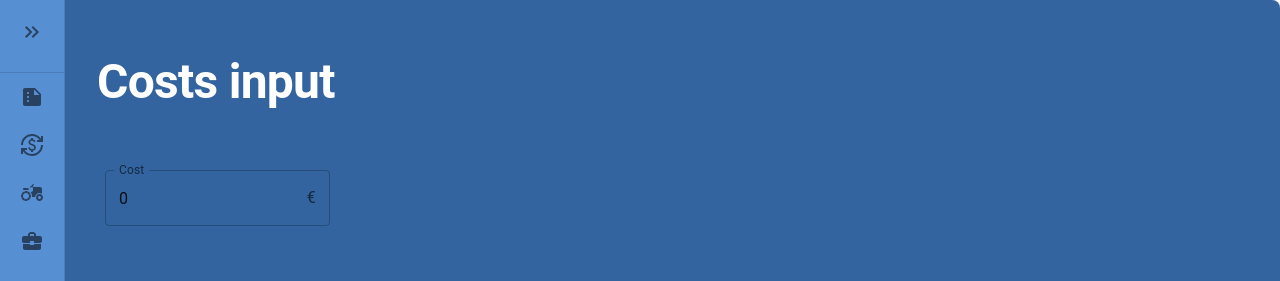
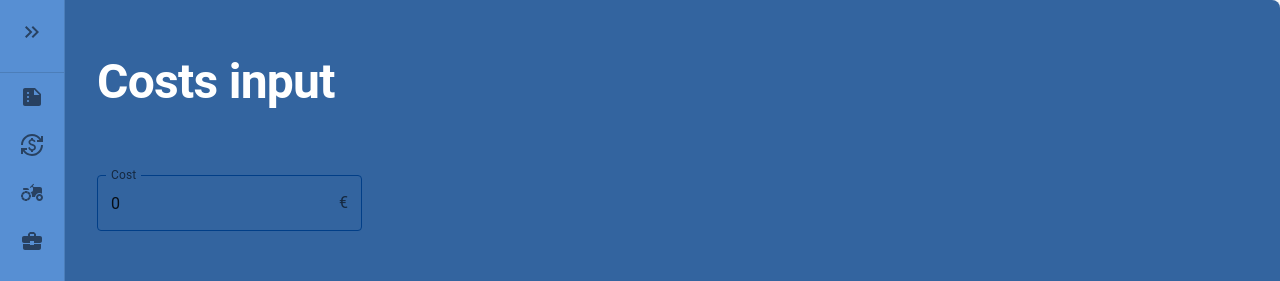
Before and after one commit to jonvabalis/BerryUi, a React (Vite) app: page /costs in a window 1280 px wide. Shown: the top 281 px of the page. Built offline with nearby package versions, Linux system fonts and the light colour scheme.

Commit message:
refactor: updated visual look of select fields

```diff
--- a/src/components/Harvest/EmployeeSelectField.tsx
+++ b/src/components/Harvest/EmployeeSelectField.tsx
@@ -26,9 +26,30 @@ export function EmployeeSelectField({
   };
 
   return (
-    <FormControl variant="filled" sx={{ m: 1, minWidth: 120 }}>
+    <FormControl
+      variant="outlined"
+      sx={{
+        mt: 1.25,
+        width: { xs: "100%", md: "auto" },
+        minWidth: { xs: "100%", md: 200 },
+      }}
+    >
       <InputLabel id="demo-simple-select-standard-label">Employee</InputLabel>
       <Select
+        sx={{
+          ".MuiOutlinedInput-notchedOutline": {
+            borderColor: "primary.main",
+          },
+          "&.Mui-focused .MuiOutlinedInput-notchedOutline": {
+            borderColor: "primary.secondary",
+          },
+          "&:hover .MuiOutlinedInput-notchedOutline": {
+            borderColor: "primary.secondary",
+          },
+          "& .MuiSvgIcon-root": {
+            color: "primary.main",
+          },
+        }}
         labelId="demo-simple-select-standard-label"
         id="demo-simple-select-standard"
         value={value}
--- a/src/components/Sale/BerryKindSelectField.tsx
+++ b/src/components/Sale/BerryKindSelectField.tsx
@@ -6,7 +6,6 @@ import {
   SelectChangeEvent,
 } from "@mui/material";
 import { BerryKind } from "../../api/berryKinds/useGetAllByTypeBerryKind";
-import { ChangeEvent } from "react";
 
 interface BerryKindSelectFieldProps {
   berryKindsData: BerryKind[] | undefined;
@@ -27,14 +26,35 @@ export function BerryKindSelect({
   };
 
   return (
-    <FormControl variant="filled" sx={{ m: 1, minWidth: 120 }}>
+    <FormControl
+      variant="outlined"
+      sx={{
+        mt: 1.25,
+        width: { xs: "100%", md: "auto" },
+        minWidth: { xs: "100%", md: 200 },
+      }}
+    >
       <InputLabel id="demo-simple-select-standard-label">Kind</InputLabel>
       <Select
+        sx={{
+          ".MuiOutlinedInput-notchedOutline": {
+            borderColor: "primary.main",
+          },
+          "&.Mui-focused .MuiOutlinedInput-notchedOutline": {
+            borderColor: "primary.secondary",
+          },
+          "&:hover .MuiOutlinedInput-notchedOutline": {
+            borderColor: "primary.secondary",
+          },
+          "& .MuiSvgIcon-root": {
+            color: "primary.main",
+          },
+        }}
         labelId="demo-simple-select-standard-label"
         id="demo-simple-select-standard"
         value={value === null ? "null" : value}
         onChange={handleChange}
-        label="BerryKind"
+        label="Kind"
       >
         <MenuItem key={0} value={"null"}>
           Mixed
--- a/src/components/Sale/NumberField.tsx
+++ b/src/components/Sale/NumberField.tsx
@@ -21,9 +21,11 @@ export function NumberField({
 }: NumberFieldProps) {
   return (
     <FormControl
+      variant="outlined"
       sx={{
-        m: 1,
-        width: "25ch",
+        mt: 1.25,
+        width: { xs: "100%", md: "auto" },
+        minWidth: { xs: "100%", md: 200 },
         "& input::-webkit-outer-spin-button, & input::-webkit-inner-spin-button":
           {
             display: "none",
@@ -32,11 +34,20 @@ export function NumberField({
           MozAppearance: "textfield",
         },
       }}
-      variant="outlined"
-      color="primary"
     >
       <InputLabel htmlFor={`outlined-adornment-${label}`}>{label}</InputLabel>
       <OutlinedInput
+        sx={{
+          ".MuiOutlinedInput-notchedOutline": {
+            borderColor: "primary.main",
+          },
+          "&.Mui-focused .MuiOutlinedInput-notchedOutline": {
+            borderColor: "primary.secondary",
+          },
+          "&:hover .MuiOutlinedInput-notchedOutline": {
+            borderColor: "primary.secondary",
+          },
+        }}
         id={`outlined-adornment-${label}`}
         endAdornment={
           <InputAdornment position="end">{adornment}</InputAdornment>
```
